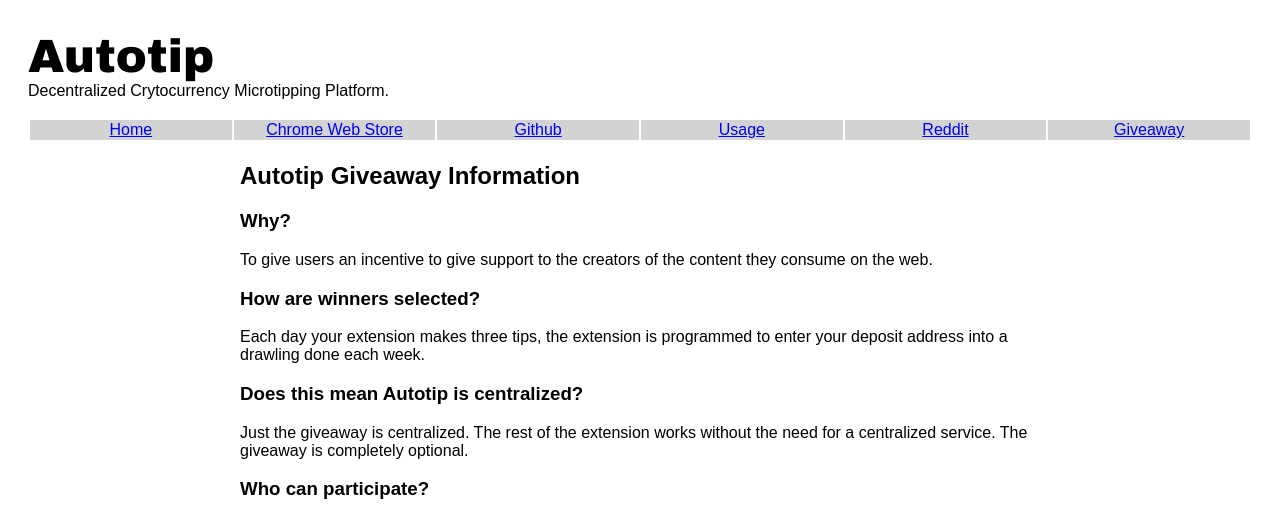
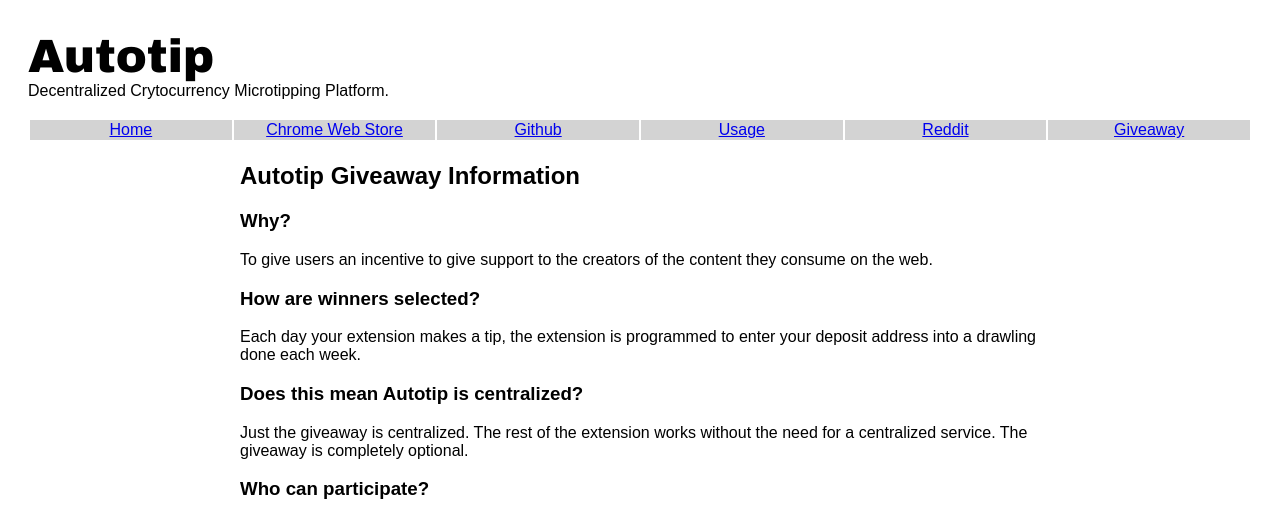
Before and after one commit to Band1to/autotip.io, a Django app: page /giveaway/info in a window 1280 px wide. Shown: the top 517 px of the page. Run offline with Django 3.2, Linux system fonts and the light colour scheme; some libraries are stand-ins or nearby versions.

Commit message:
changed docs

```diff
--- a/autotip_io/autotip_io/templates/giveaway_rules.html
+++ b/autotip_io/autotip_io/templates/giveaway_rules.html
@@ -7,7 +7,7 @@
 To give users an incentive to give support to the creators of the content they consume on the web.
 
 <h3>How are winners selected?</h3>
-Each day your extension makes three tips, the extension is programmed to enter your
+Each day your extension makes a tip, the extension is programmed to enter your
 deposit address into a drawling done each week.
 
 <h3>Does this mean Autotip is centralized?</h3>
```
